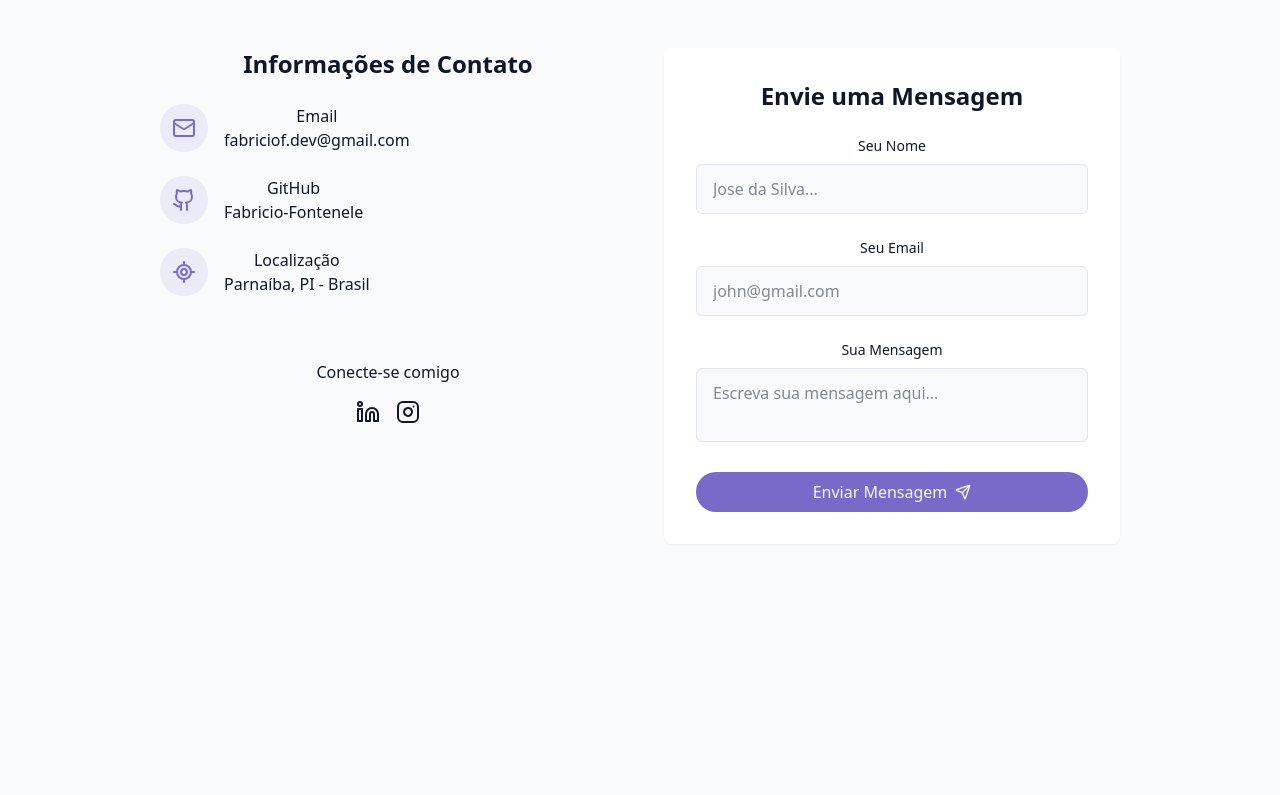
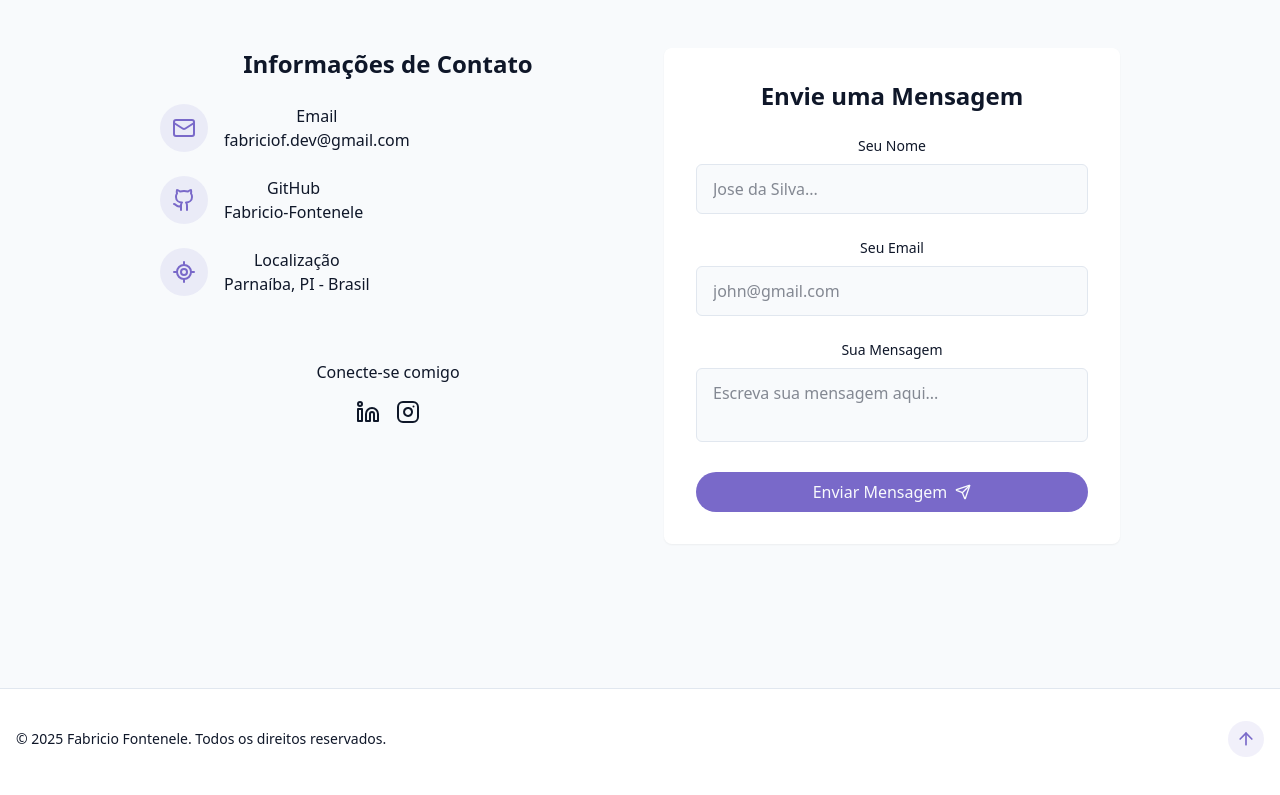
Before and after one commit to Fabricio-Fontenele/portifolio, a React (Vite) app: page / in a window 1280 px wide. Shown: the part 3738-4533 px from the top of the page. Before the commit the page ends 4378 px from the top, so only its background shows below. Built offline with nearby package versions, Linux system fonts and the light colour scheme.

Commit message:
feat: add Footer component and integrate it into Home page

```diff
--- a/src/components/Footer.jsx
+++ b/src/components/Footer.jsx
@@ -0,0 +1,20 @@
+import { ArrowUp } from "lucide-react";
+
+export const Footer = () => {
+  return (
+    <footer className="py-12 px-4 bg-card relative border-t border-border mt-12 pt-8 flex flex-wrap justify-between items-center">
+      <p className="text-sm text-muted-foreground ">
+        {" "}
+        &copy; {new Date().getFullYear()} Fabricio Fontenele. Todos os direitos
+        reservados.
+      </p>
+
+      <a
+        href="#hero"
+        className="p-2 rounded-full bg-primary/10 hover:bg-primary/20 text-primary transition"
+      >
+        <ArrowUp size={20} />
+      </a>
+    </footer>
+  );
+};
--- a/src/pages/Home.jsx
+++ b/src/pages/Home.jsx
@@ -5,6 +5,7 @@
 import { SkillsSection } from "@/components/SkillsSection";
 import { ProjectsSection } from "@/components/ProjectsSection";
 import { ContactSection } from "@/components/ContactSection";
+import { Footer } from "../components/Footer";
 
 export const Home = () => {
   return (
@@ -23,6 +24,7 @@
       </main>
 
       {/* Footer */}
+      <Footer />
     </div>
   );
 };
```
